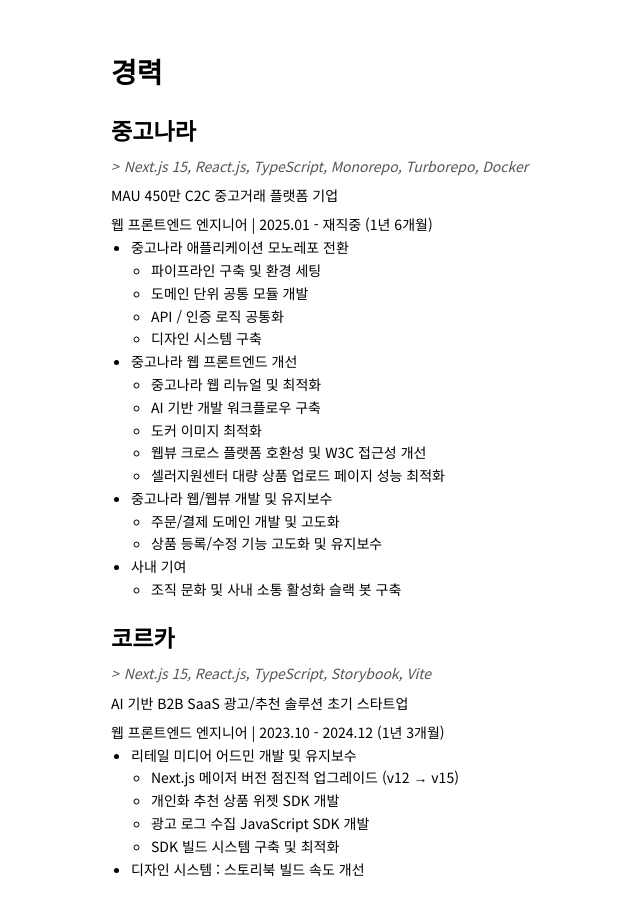
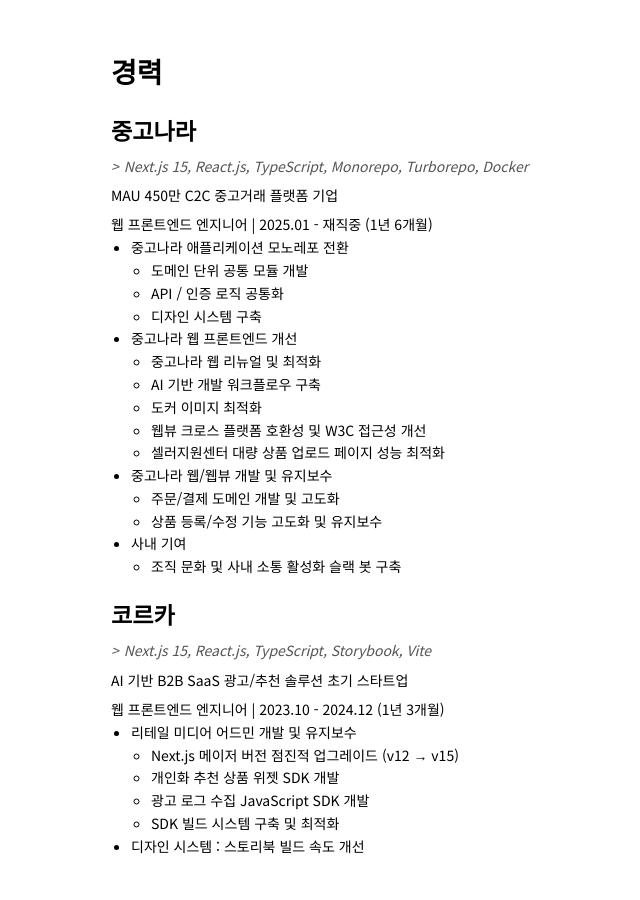
Before and after one commit to ghost-redo/ghost-redo.github.io, a Jekyll site: the page built from resume.md, in a window 1280 px wide and 900 px high, scrolled down 404 px. Shown: the whole window, without its empty margins (130-770 px from the left). Built offline with Jekyll 4.4.1, drawn with Linux system fonts in a browser that asks for light colours; some web fonts are replaced.

Commit message:
Update resume.md

```diff
--- a/resume.md
+++ b/resume.md
@@ -34,7 +34,6 @@ MAU 450만 C2C 중고거래 플랫폼 기업
 #### 웹 프론트엔드 엔지니어 | 2025.01 - 재직중 (1년 6개월)
 
 - 중고나라 애플리케이션 모노레포 전환
-    - 파이프라인 구축 및 환경 세팅
     - 도메인 단위 공통 모듈 개발
     - API / 인증 로직 공통화
     - 디자인 시스템 구축
```
